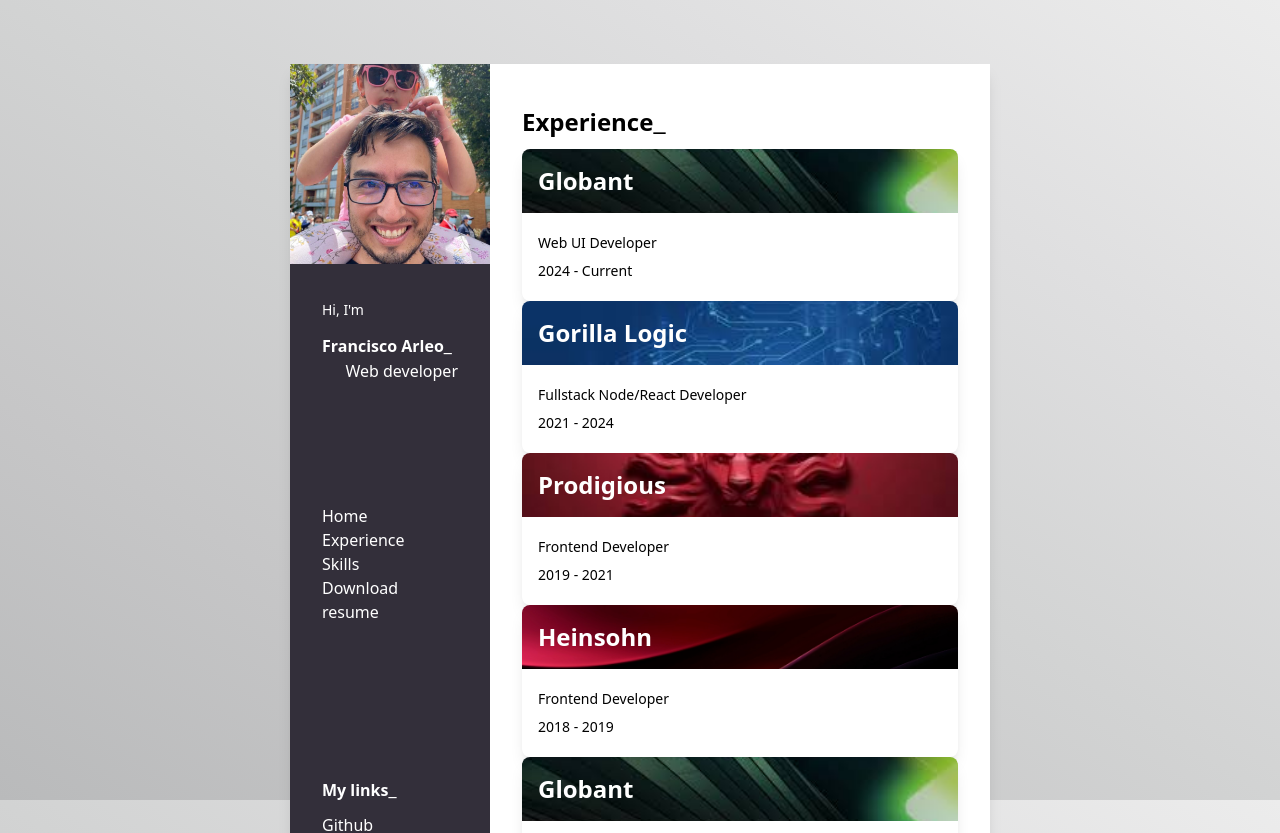
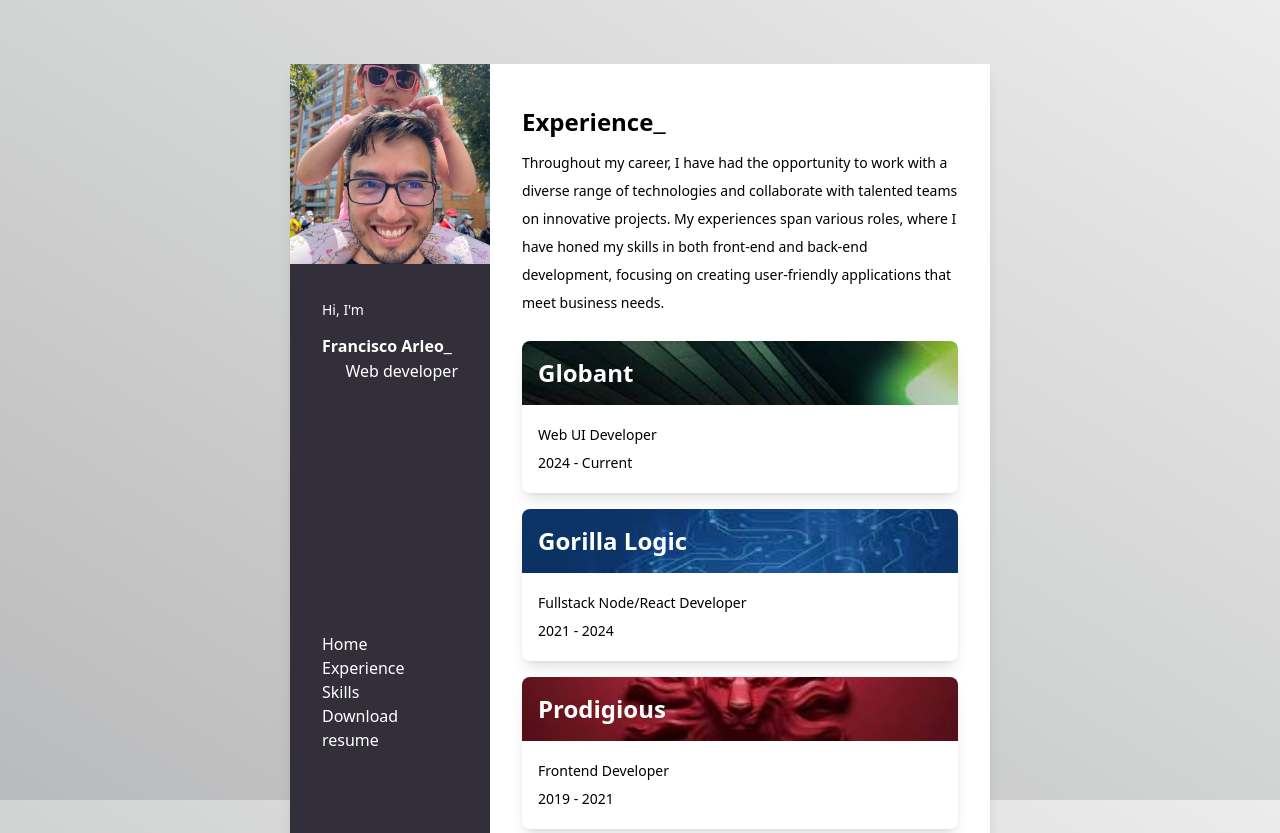
Before and after one commit to cisco336/web_resume_next, a Next.js app: page /experience in a window 1280 px wide. Shown: the top 833 px of the page. Built offline with nearby package versions, Linux system fonts and the light colour scheme.

Commit message:
Update Experience page: add introductory paragraph and enhance card layout with grid styling

```diff
--- a/src/app/experience/page.tsx
+++ b/src/app/experience/page.tsx
@@ -59,6 +59,14 @@
 	return (
 		<div>
 			<h3 className='title text-2xl'>Experience</h3>
+			<p className='pb-6'>
+				Throughout my career, I have had the opportunity to work with a diverse
+				range of technologies and collaborate with talented teams on innovative
+				projects. My experiences span various roles, where I have honed my
+				skills in both front-end and back-end development, focusing on creating
+				user-friendly applications that meet business needs.
+			</p>
+			<div className='grid grid-cols-[repeat(auto-fit,_minmax(150,_1fr))] gap-4'>
 				{experience.map((exp, index) => (
 					<Card
 						key={index}
@@ -69,6 +77,7 @@
 					/>
 				))}
 			</div>
+		</div>
 	);
 };
 
```
Lines whose indentation alone changed are shown as unchanged.
